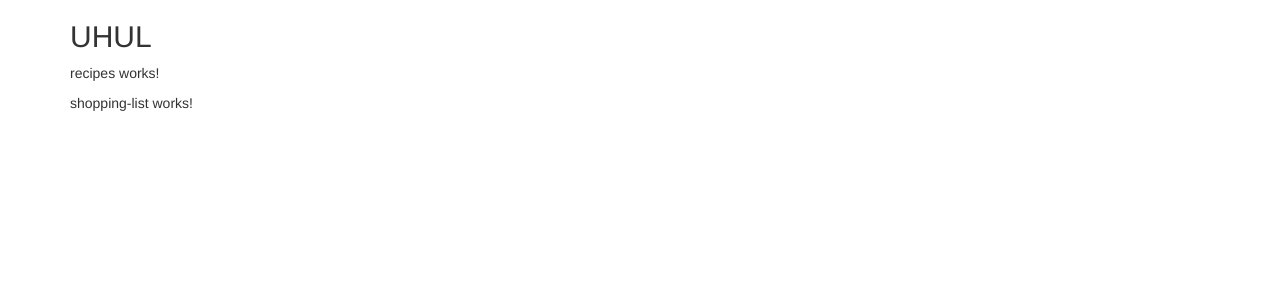
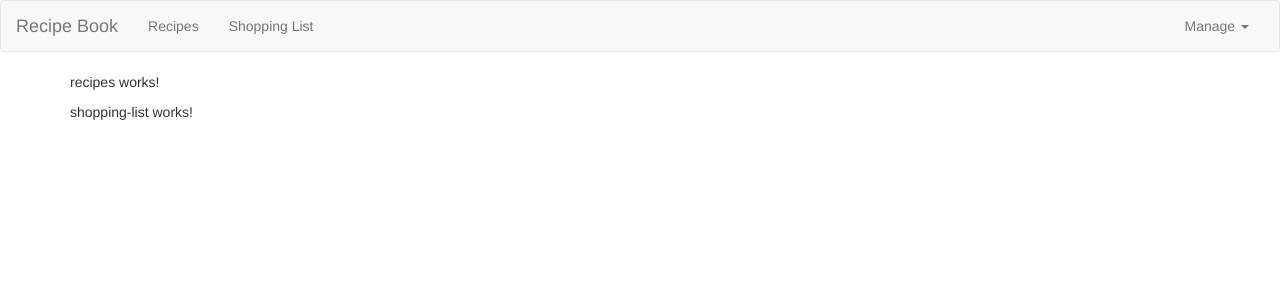
Before and after one commit to brenowschneider/recipe-book-angular, an Angular app: page / in a window 1280 px wide. Shown: the top 300 px of the page. Built offline with nearby package versions, Linux system fonts and the light colour scheme.

Commit message:
Added the header (dropdown not working yet)

```diff
--- a/src/app/header/header.component.html
+++ b/src/app/header/header.component.html
@@ -1,7 +1,22 @@
-<div class="container">
-    <div class="row">
-        <div class="col-md-12">
-            <h2>UHUL</h2>
+<nav class="navbar navbar-default">
+    <div class="container-fluid">
+        <div class="navbar-header">
+            <a href="#" class="navbar-brand">Recipe Book</a>
+        </div>
+        <div class="collapse navbar-collapse">
+        <ul class="nav navbar-nav">
+            <li><a href="">Recipes</a></li>
+            <li><a href="">Shopping List</a></li>
+        </ul>
+        <ul class="nav navbar-nav navbar-right">
+            <li class="dropdown">
+                <a href="#" class="dropdown-toggle">Manage <span class="caret"></span> </a>
+                <ul class="dropdown-menu">
+                    <li><a href="#">Save Data</a></li>
+                    <li><a href="#">Fetch Data</a></li>
+                </ul>
+            </li>
+        </ul>
         </div>
     </div>
-</div>
+</nav>
```
